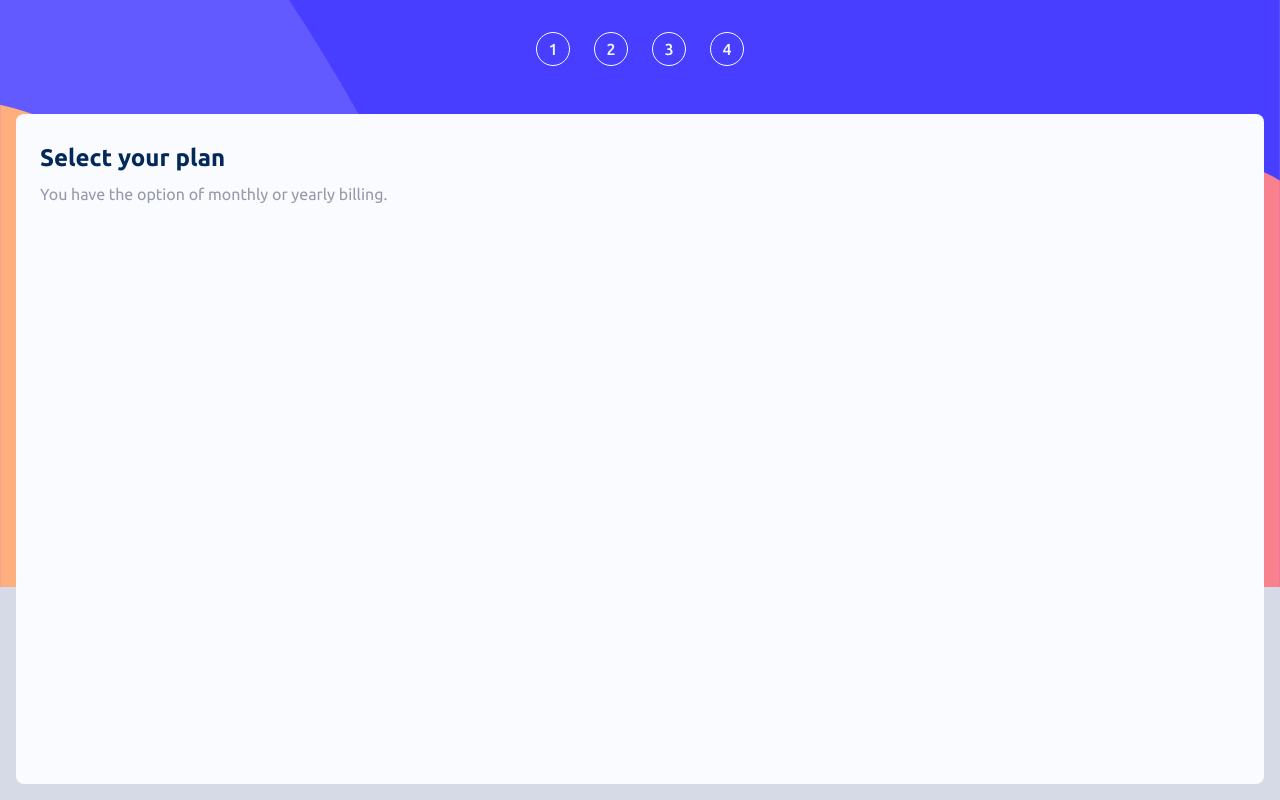
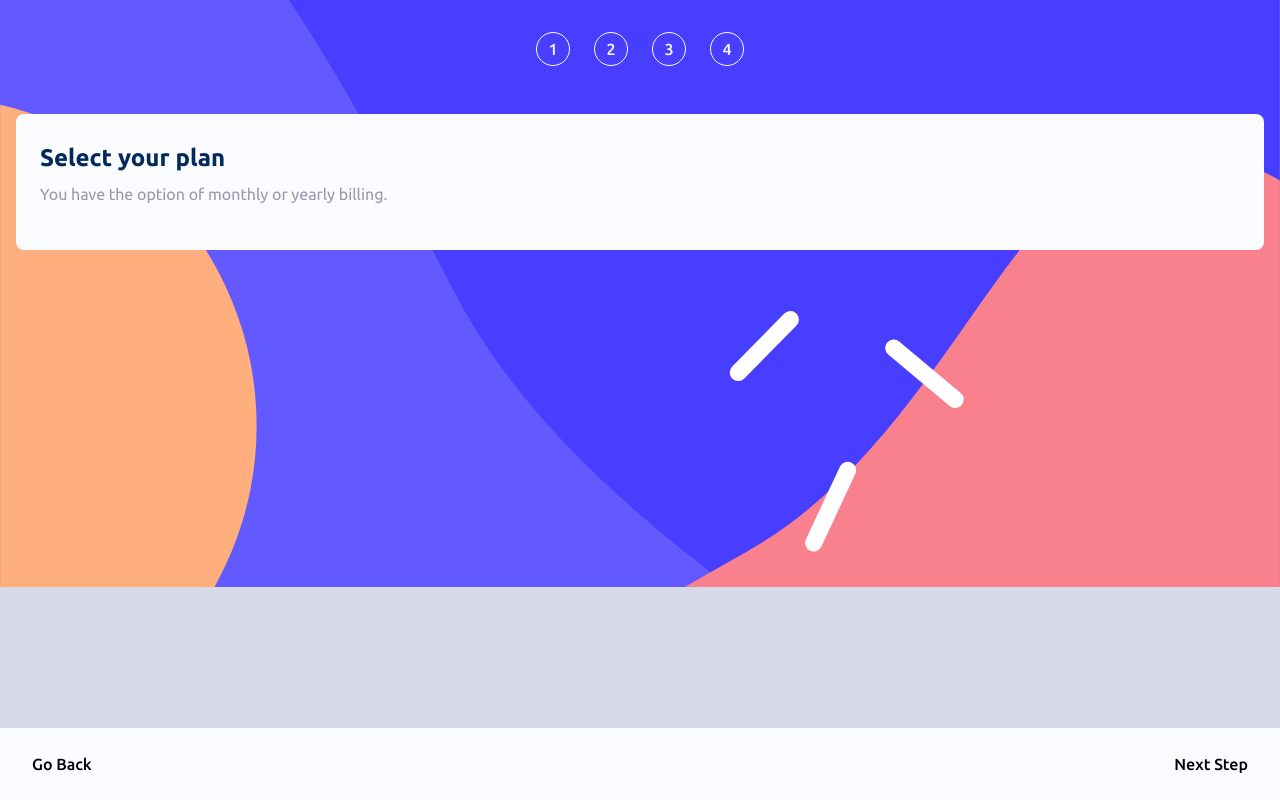
Before and after one commit to Gabrield7/multi-step-form, a React (Vite) app: page /plan in a window 1280 px wide. Built offline with nearby package versions, Linux system fonts and the light colour scheme.

Commit message:
feat: add page buttons and footer

```diff
--- a/src/App.tsx
+++ b/src/App.tsx
@@ -3,6 +3,7 @@ import { Navbar } from "./Components/Navbar"
 import { AppRoutes } from "./routes.tsx"
 import './Styles/reset.css'
 import './Styles/app.scss'
+import { Footer } from "./Components/Footer/index.tsx";
 
 export function App() {
   return (
@@ -10,6 +11,7 @@ export function App() {
       <BrowserRouter>
         <Navbar />
         <AppRoutes />
+        <Footer />
       </BrowserRouter>
     </div>
   )
--- a/src/Components/BodyPage/BodyPage.scss
+++ b/src/Components/BodyPage/BodyPage.scss
@@ -3,7 +3,6 @@
 .page__container{
     display: flex;
     flex-direction: column;
-    flex-grow: 1;
     background-color: $alabaster;
     border-radius: .5rem;
     margin: 1rem;
--- /dev/null
+++ b/src/Components/Footer/Footer.scss
@@ -0,0 +1,9 @@
+@use '@styles/variables' as *;
+
+.footer{
+    display: flex;
+    justify-content: space-between;
+    background-color: $alabaster;
+    padding: 1rem;
+    margin-top: auto;
+}
--- /dev/null
+++ b/src/Components/Footer/PageButton/PageButton.scss
@@ -0,0 +1,9 @@
+@use '@styles/variables' as *;
+
+.page-button{
+    display: flex;
+    padding: 0.75rem 1rem;
+    font-family: $main-font;
+    font-weight: 500;
+    border-radius: 0.25rem;
+}
--- /dev/null
+++ b/src/Components/Footer/PageButton/index.tsx
@@ -0,0 +1,11 @@
+import './PageButton.scss';
+
+interface IPageButtonProps{
+    type: string
+}
+
+export const PageButton: React.FC<IPageButtonProps> = (props) => {
+    return (
+        <div className='page-button'>{props.type}</div>
+    )
+};
--- /dev/null
+++ b/src/Components/Footer/index.tsx
@@ -0,0 +1,11 @@
+import './Footer.scss';
+import { PageButton } from './PageButton';
+
+export const Footer = () => {
+    return (
+        <div className='footer'>
+            <PageButton type={'Go Back'}/>
+            <PageButton type={'Next Step'}/>
+        </div>
+    )
+};
--- a/src/Pages/Info/index.tsx
+++ b/src/Pages/Info/index.tsx
@@ -8,6 +8,7 @@ export const Info = () => {
             subtitle={'Please provide your name, email address and phone number.'}
         >
             <div className='info__container'></div>
+
         </BodyPage>
     )
 };
```
